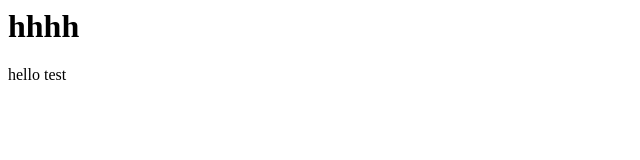
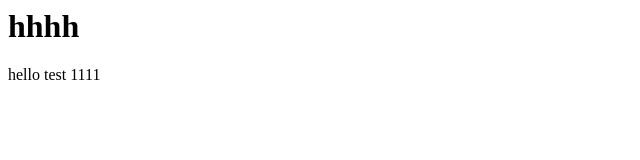
Before and after one commit to ricman-mo/test-conflicts, a plain HTML site: page index.html in a window 1280 px wide. Shown: the full height of the page, 0-640 px from the left. Drawn offline with Linux system fonts and the light colour scheme.

Commit message:
update the index.html

```diff
--- a/index.html
+++ b/index.html
@@ -1,4 +1,4 @@
 <html>
     <h1>hhhh</h1>
-    <div>hello test </div>
+    <div>hello test 1111</div>
 </html>
```
